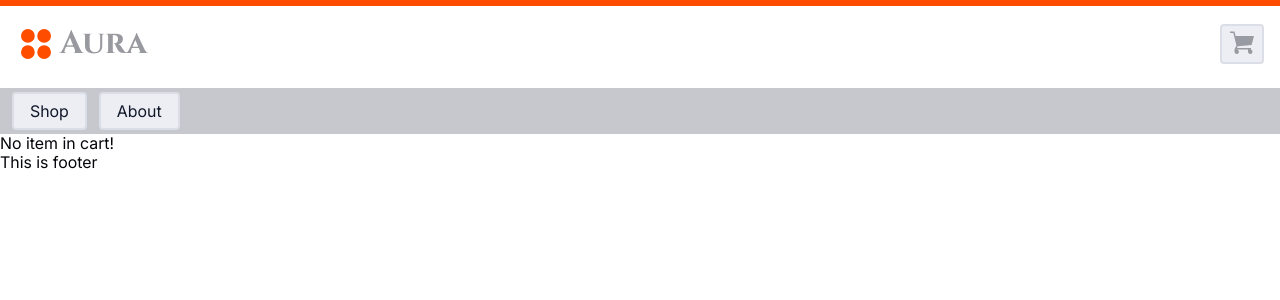
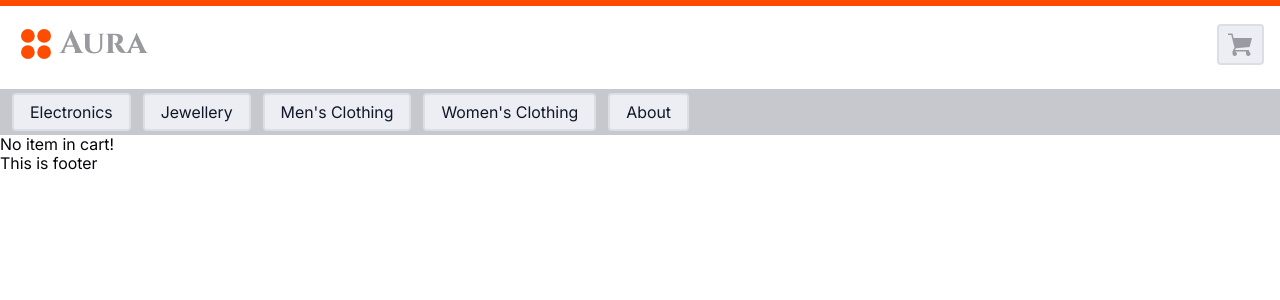
Before and after one commit to kevin2b/certification-project-3-kevin2b, a React (Vite) app: page /cart in a window 1280 px wide. Shown: the top 300 px of the page. Built offline with nearby package versions, Linux system fonts and the light colour scheme.

Commit message:
Add desktop styling to header

```diff
--- a/src/components/Header/Header.jsx
+++ b/src/components/Header/Header.jsx
@@ -1,9 +1,17 @@
 import { Link } from "react-router";
 import styles from "./Header.module.css";
 import logo from '@/assets/images/logo.svg';
-import cart from '@/assets/images/cart.svg';
+import cartImg from '@/assets/images/cart.svg';
+import { useSelector } from "react-redux";
+
+const CATEGORIES = ["Electronics", "Jewellery", "Men's Clothing", "Women's Clothing"]
 
 function Header(){
+  const cartQuantity = Object.values(useSelector((state) => state.cart));
+  const totalQuantity = cartQuantity.reduce((sum, curr) => {
+    const num = Number(curr) || 0;
+    return num + sum;
+  }, 0);
   return (
     <header>
       <div className={styles.firstRow}>
@@ -12,11 +20,18 @@ function Header(){
           <span className={styles.storeName}> Aura </span>
         </Link>
         <Link to="/cart" className={styles.cart}>
-          <img src={cart} width="25px" height="auto" alt="Aura Logo" className={styles.cartImg}/>
+          <img src={cartImg} width="25px" height="auto" alt="View cart" className={styles.cartImg}/>
+          {totalQuantity > 0 && <span className={styles.cartAmount}> {totalQuantity>99 ? "99+" : totalQuantity} </span>}
         </Link>
       </div>
-      <nav className={styles.nav}>
+      <nav className={`${styles.nav} ${styles.mobile}`}>
         <Link to="/shop" className={styles.linkButton}> Shop </Link>
+        <Link to="/about" className={styles.linkButton}> About </Link>
+      </nav>
+      <nav className={`${styles.nav} ${styles.desktop}`}>
+        {CATEGORIES.map((category) => {
+          return <Link key={category} to={`/shop?category=${category.toLowerCase()}`} className={styles.linkButton}> {category} </Link>
+        })}
         <Link to="/about" className={styles.linkButton}> About </Link>
       </nav>
     </header>
--- a/src/components/Header/Header.module.css
+++ b/src/components/Header/Header.module.css
@@ -31,10 +31,11 @@
   margin-inline-start: auto;
   color: var(--font-head-colour);
   background-color: var(--background-colour);
-  padding-inline: 0.5rem;
-  padding-block: 0.25rem;
+  padding-inline: 0.6rem;
+  padding-block: 0.4rem 0.2rem;
   border-radius: 0.25rem;
   border: 2px solid var(--border-color);
+  position: relative
 }
 
 .cart:hover,
@@ -53,6 +54,14 @@
   block-size: auto;
   inline-size: 1.5rem;
   max-inline-size: 1.5rem;
+}
+
+.cartAmount{
+  position: absolute;
+  top: 0rem;
+  right: 0.25rem;
+  font-size: var(--font-text-small);
+  color: var(--font-text-colour-1);
 }
 
 .nav{
@@ -80,3 +89,17 @@
   color: var(--font-head-colour-1);
   background-color: var(--background-colour-3);
 }
+
+.desktop{
+  display: none;
+}
+
+@media (min-width: 48rem) {
+  .desktop{
+    display: flex;
+  }
+
+  .mobile{
+    display: none;
+  }
+}
--- a/src/data.json
+++ b/src/data.json
@@ -40,7 +40,7 @@
 		"title": "John Hardy Women's Legends Naga Gold & Silver Dragon Station Chain Bracelet",
 		"price": 695,
 		"description": "From our Legends Collection, the Naga was inspired by the mythical water dragon that protects the ocean's pearl. Wear facing inward to be bestowed with love and abundance, or outward for protection.",
-		"category": "jewelery",
+		"category": "jewellery",
 		"image": "https://fakestoreapi.com/img/71pWzhdJNwL._AC_UL640_QL65_ML3_t.png",
 		"stock": 3
 	},
@@ -49,7 +49,7 @@
 		"title": "Solid Gold Petite Micropave ",
 		"price": 168,
 		"description": "Satisfaction Guaranteed. Return or exchange any order within 30 days.Designed and sold by Hafeez Center in the United States. Satisfaction Guaranteed. Return or exchange any order within 30 days.",
-		"category": "jewelery",
+		"category": "jewellery",
 		"image": "https://fakestoreapi.com/img/61sbMiUnoGL._AC_UL640_QL65_ML3_t.png",
 		"stock": 11
 	},
@@ -58,7 +58,7 @@
 		"title": "White Gold Plated Princess",
 		"price": 9.99,
 		"description": "Classic Created Wedding Engagement Solitaire Diamond Promise Ring for Her. Gifts to spoil your love more for Engagement, Wedding, Anniversary, Valentine's Day...",
-		"category": "jewelery",
+		"category": "jewellery",
 		"image": "https://fakestoreapi.com/img/71YAIFU48IL._AC_UL640_QL65_ML3_t.png",
 		"stock": 35
 	},
@@ -67,7 +67,7 @@
 		"title": "Pierced Owl Rose Gold Plated Stainless Steel Double",
 		"price": 10.99,
 		"description": "Rose Gold Plated Double Flared Tunnel Plug Earrings. Made of 316L Stainless Steel",
-		"category": "jewelery",
+		"category": "jewellery",
 		"image": "https://fakestoreapi.com/img/51UDEzMJVpL._AC_UL640_QL65_ML3_t.png",
 		"stock": 48
 	},
--- a/src/pages/Shop/Shop.jsx
+++ b/src/pages/Shop/Shop.jsx
@@ -40,7 +40,7 @@ function Shop(){
         <option value="all"> All </option>
         <option value="men's clothing"> Men's Clothing </option>
         <option value="women's clothing"> Women's Clothing </option>
-        <option value="jewelery"> Jewelery </option>
+        <option value="jewellery"> Jewelery </option>
         <option value="electronics"> Electronics </option>
       </select>
       <label htmlFor="order"> Sort By: </label>
--- a/src/variables.css
+++ b/src/variables.css
@@ -30,17 +30,21 @@
   --clr-gray-800: hsl(228, 38%, 3%);
 
   --clr-orange-400: hsl(18, 100%, 50%);
+  --clr-red-400: red;
 
   --ff-base: "Inter", -apple-system, BlinkMacSystemFont, "Segoe UI", Roboto, Oxygen, Ubuntu, Cantarell, "Open Sans", "Helvetica Neue", sans-serif;
   --ff-heading: "Cinzel", Georgia, "Times New Roman", serif;
 
   --font-text: 1rem;
+  --font-text-small: 0.75rem;
   --font-head: 2rem;
 
   --font-logo-colour: var(--clr-gray-200);
   --font-head-colour: var(--clr-gray-600);
   --font-head-colour-1: var(--clr-orange-400);
   --font-text-colour: var(--clr-gray-800);
+  --font-text-colour-1: var(--clr-red-400);
+
   --background-colour: var(--clr-gray-100);
   --background-colour-1: var(--clr-gray-150);
   --background-colour-2: var(--clr-gray-400);
```
